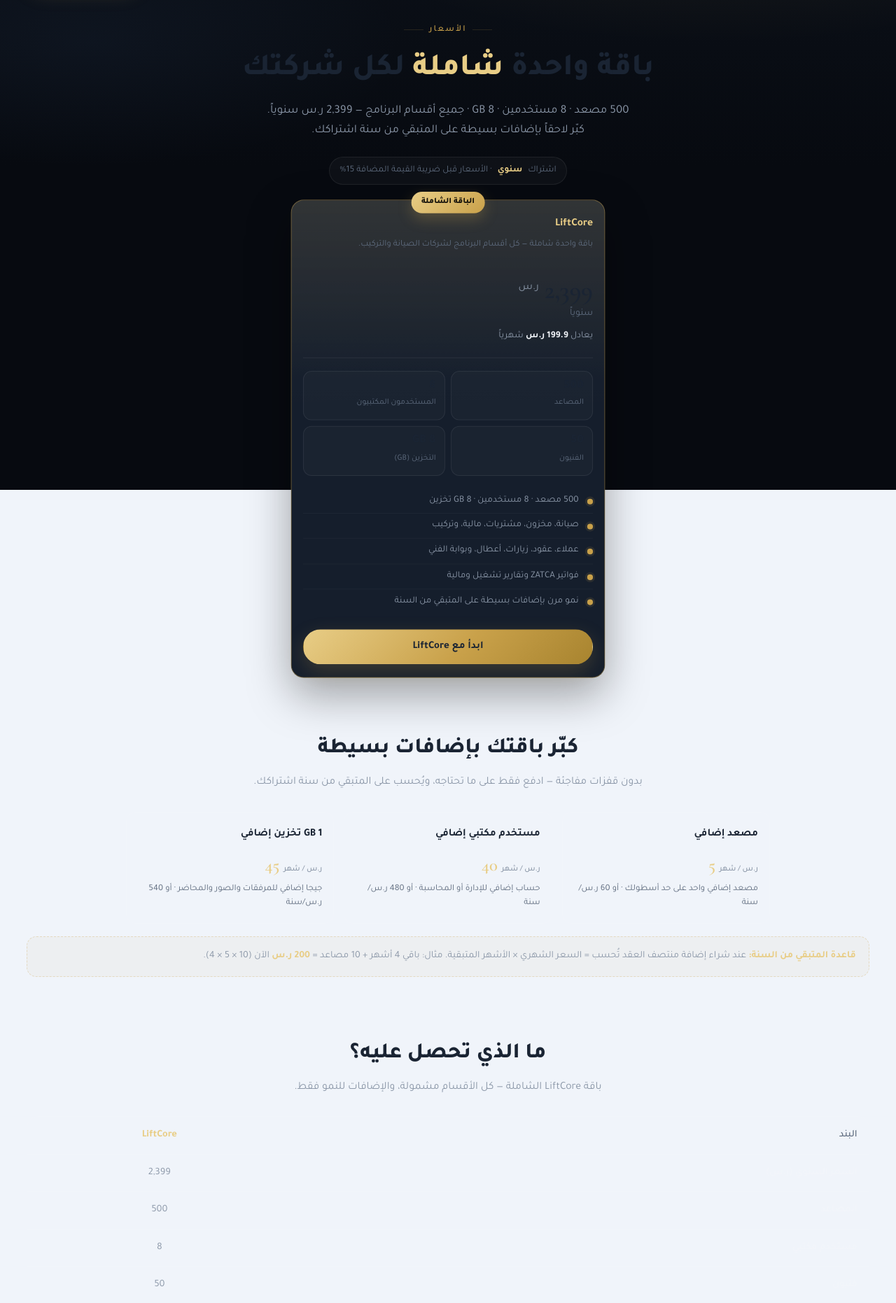
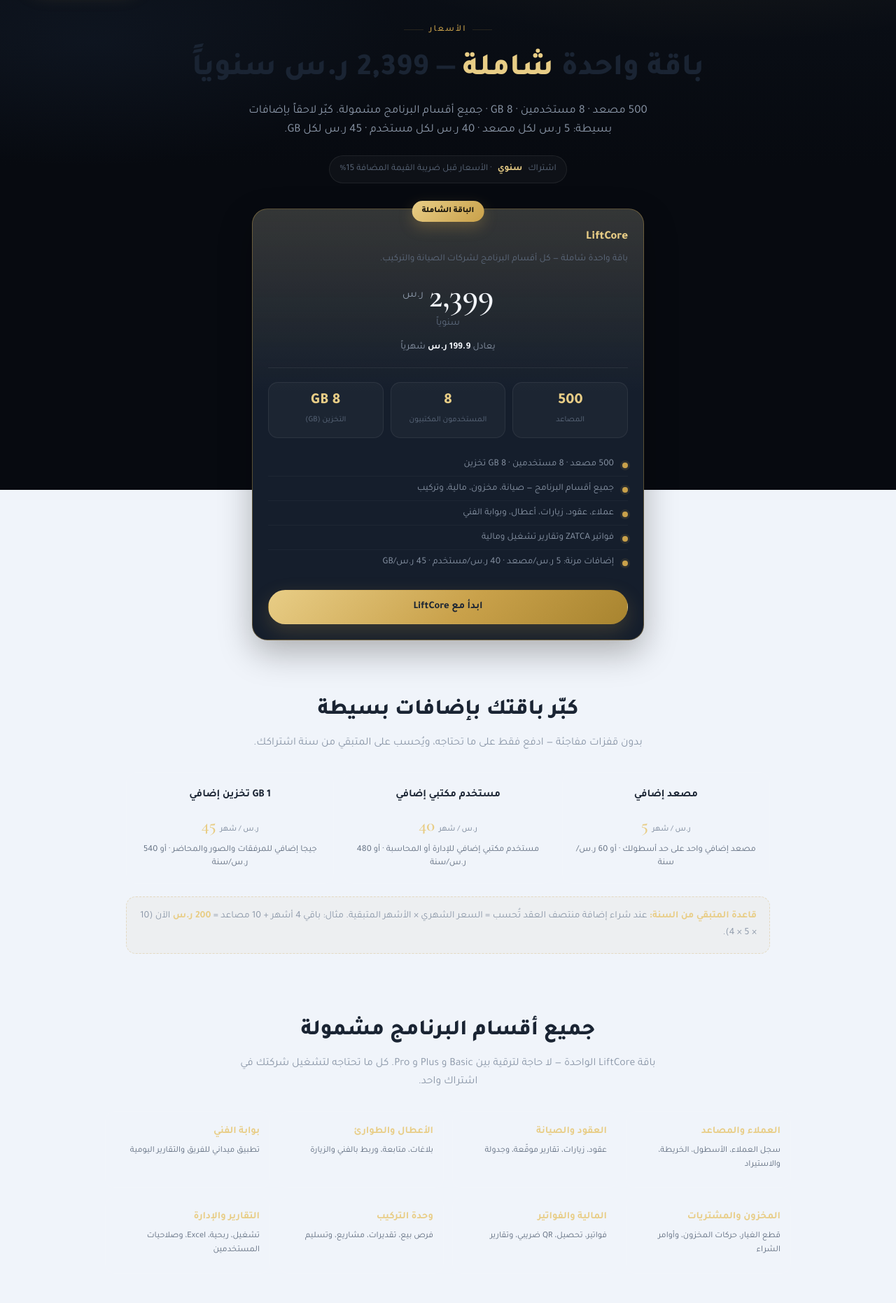
Before and after one commit to mohqawashy-art/elevator-app, a Flask app: page /pricing in a window 1280 px wide. Shown: the part 100-1962 px from the top of the page at 70% size. Run offline with Flask 3, Linux system fonts and the light colour scheme; data comes from the database, SQL or seed files in the repository; data that the repository does not hold is empty; some libraries are stand-ins or nearby versions.

Commit message:
Refresh public pricing page for single LiftCore plan.
Show 500/8/8 GB limits, included modules grid, updated SEO, and clearer addon pricing on liftcoreapp.com/pricing.

Co-authored-by: Cursor <cursoragent@cursor.com>

```diff
--- a/templates/pricing.html
+++ b/templates/pricing.html
@@ -10,10 +10,10 @@
 <link rel="preconnect" href="https://fonts.googleapis.com">
 <link rel="preconnect" href="https://fonts.gstatic.com" crossorigin>
 <link href="https://fonts.googleapis.com/css2?family=Tajawal:wght@400;500;700;800&family=Cormorant+Garamond:wght@500;600;700&display=swap" rel="stylesheet">
-<link rel="stylesheet" href="{{ url_for('static', filename='liftcore-marketing.css') }}?v=4">
+<link rel="stylesheet" href="{{ url_for('static', filename='liftcore-marketing.css') }}?v=5">
 <style>
 .hero{
-  padding:28px 0 18px;text-align:center;max-width:720px;margin:0 auto;
+  padding:28px 0 18px;text-align:center;max-width:760px;margin:0 auto;
 }
 .eyebrow{
   display:inline-flex;align-items:center;gap:8px;
@@ -29,7 +29,7 @@
 }
 .hero h1 em{font-style:normal;color:var(--mkt-gold-light);font-weight:800}
 .hero p{
-  color:var(--mkt-muted);font-size:1.05rem;max-width:520px;margin:0 auto 22px;
+  color:var(--mkt-muted);font-size:1.05rem;max-width:620px;margin:0 auto 22px;line-height:1.65;
   opacity:0;animation:mkt-rise .9s ease .35s forwards;
 }
 .billing-note{
@@ -41,37 +41,21 @@
 .billing-note strong{color:var(--mkt-gold-light);font-weight:700}
 
 .plans{
-  display:grid;grid-template-columns:minmax(280px,440px);gap:14px;
-  padding:18px 0 10px;align-items:stretch;justify-content:center;
-  max-width:480px;margin:0 auto;
+  display:flex;justify-content:center;padding:18px 0 10px;
 }
 .plan{
-  position:relative;
-  background:linear-gradient(180deg,rgba(255,255,255,.025),transparent 40%), var(--mkt-surface);
-  border:1px solid var(--mkt-line);border-radius:var(--mkt-radius);
-  padding:20px 16px 18px;display:flex;flex-direction:column;
-  box-shadow:var(--mkt-shadow);
-  opacity:0;transform:translateY(22px);
-  animation:plan-in .85s cubic-bezier(.2,.8,.2,1) forwards;
-}
-.plan:nth-child(1){animation-delay:.12s}
-.plan:nth-child(2){animation-delay:.22s}
-.plan:nth-child(3){animation-delay:.32s}
-.plan:nth-child(4){animation-delay:.42s}
-@keyframes plan-in{to{opacity:1;transform:none}}
-.plan-featured{
+  position:relative;width:100%;max-width:560px;
   background:
-    linear-gradient(180deg, rgba(201,161,74,.12), transparent 38%),
+    linear-gradient(180deg, rgba(201,161,74,.14), transparent 42%),
     linear-gradient(180deg,rgba(255,255,255,.03),transparent 45%),
     var(--mkt-surface2);
-  border-color:rgba(201,161,74,.42);
-  transform:translateY(10px) scale(1.02);z-index:2;
-  animation-name:plan-in-feat;
+  border:1px solid rgba(201,161,74,.38);border-radius:22px;
+  padding:26px 22px 22px;display:flex;flex-direction:column;
+  box-shadow:0 18px 48px rgba(0,0,0,.28);
+  opacity:0;transform:translateY(22px);
+  animation:plan-in .85s cubic-bezier(.2,.8,.2,1) .12s forwards;
 }
-@keyframes plan-in-feat{
-  from{opacity:0;transform:translateY(28px) scale(1.02)}
-  to{opacity:1;transform:translateY(-8px) scale(1.02)}
-}
+@keyframes plan-in{to{opacity:1;transform:none}}
 .badge{
   position:absolute;top:-12px;left:50%;transform:translateX(-50%);
   background:linear-gradient(135deg,#e8cd86,#c9a14a);
@@ -79,48 +63,48 @@
   padding:5px 14px;border-radius:999px;white-space:nowrap;
   box-shadow:0 8px 20px rgba(201,161,74,.28);
 }
-.plan-name{font-size:.95rem;font-weight:700;color:var(--mkt-gold-light);margin-bottom:6px}
-.plan-tag{color:var(--mkt-muted2);font-size:.78rem;margin-bottom:16px;min-height:3.2em;line-height:1.45}
-.price-row{display:flex;align-items:flex-end;gap:8px;margin-bottom:4px}
+.plan-name{font-size:1.05rem;font-weight:800;color:var(--mkt-gold-light);margin-bottom:6px}
+.plan-tag{color:var(--mkt-muted2);font-size:.84rem;margin-bottom:18px;line-height:1.55}
+.price-row{display:flex;align-items:flex-end;justify-content:center;gap:8px;margin-bottom:4px}
 .price{
-  font-family:'Cormorant Garamond',serif;font-size:2.2rem;font-weight:600;
-  line-height:1;direction:ltr;
+  font-family:'Cormorant Garamond',serif;font-size:3rem;font-weight:600;
+  line-height:1;direction:ltr;color:var(--mkt-text);
 }
-.price-currency{font-size:.95rem;color:var(--mkt-muted);margin-bottom:8px}
-.price-period{color:var(--mkt-muted2);font-size:.84rem;margin-bottom:10px}
+.price-currency{font-size:1rem;color:var(--mkt-muted);margin-bottom:10px}
+.price-period{color:var(--mkt-muted2);font-size:.88rem;margin-bottom:10px;text-align:center}
 .price-month{
-  color:var(--mkt-muted);font-size:.82rem;margin-bottom:18px;
+  color:var(--mkt-muted);font-size:.84rem;margin-bottom:20px;text-align:center;
   padding-bottom:18px;border-bottom:1px solid var(--mkt-line);
 }
 .price-month strong{color:var(--mkt-text);font-weight:700}
-.limits{display:grid;grid-template-columns:1fr 1fr;gap:8px;margin-bottom:18px}
+.limits{display:grid;grid-template-columns:repeat(3,1fr);gap:10px;margin-bottom:20px}
 .limit{
-  background:rgba(255,255,255,.025);border:1px solid var(--mkt-line);
-  border-radius:12px;padding:10px 12px;
+  background:rgba(255,255,255,.03);border:1px solid var(--mkt-line);
+  border-radius:14px;padding:14px 10px;text-align:center;
 }
-.limit b{display:block;font-size:1.05rem;font-weight:800;line-height:1.2}
-.limit span{font-size:.72rem;color:var(--mkt-muted2)}
+.limit b{display:block;font-size:1.35rem;font-weight:800;line-height:1.2;color:var(--mkt-gold-light)}
+.limit span{font-size:.72rem;color:var(--mkt-muted2);display:block;margin-top:4px}
 .features{list-style:none;margin:0 0 22px;flex:1}
 .features li{
-  position:relative;padding:6px 0 6px 0;padding-inline-start:20px;
-  font-size:.82rem;color:var(--mkt-muted);
+  position:relative;padding:7px 0 7px 0;padding-inline-start:20px;
+  font-size:.84rem;color:var(--mkt-muted);line-height:1.5;
   border-bottom:1px solid rgba(255,255,255,.035);
 }
 .features li:last-child{border-bottom:none}
 .features li::before{
-  content:"";position:absolute;inset-inline-start:0;top:14px;
+  content:"";position:absolute;inset-inline-start:0;top:15px;
   width:8px;height:8px;border-radius:50%;
   background:var(--mkt-gold);box-shadow:0 0 0 3px rgba(201,161,74,.12);
 }
 
 .section{padding:64px 0 20px}
-.section-head{text-align:center;max-width:560px;margin:0 auto 28px}
+.section-head{text-align:center;max-width:620px;margin:0 auto 28px}
 .section-head h2{font-size:clamp(1.45rem,3.4vw,1.95rem);font-weight:800;margin-bottom:8px}
-.section-head p{color:var(--mkt-muted);font-size:.98rem}
+.section-head p{color:var(--mkt-muted);font-size:.98rem;line-height:1.65}
 .addons{display:grid;grid-template-columns:repeat(3,1fr);gap:14px;max-width:920px;margin:0 auto}
 .addon{
   background:rgba(255,255,255,.02);border:1px solid var(--mkt-line);
-  border-radius:14px;padding:18px 16px;
+  border-radius:14px;padding:18px 16px;text-align:center;
   transition:border-color .25s ease, background .25s ease;
 }
 .addon:hover{border-color:var(--mkt-hair);background:rgba(201,161,74,.04)}
@@ -134,20 +118,19 @@
 .note-box{
   margin-top:18px;border:1px dashed rgba(201,161,74,.28);
   background:rgba(201,161,74,.05);border-radius:14px;padding:16px 18px;
-  color:var(--mkt-muted);font-size:.88rem;
+  color:var(--mkt-muted);font-size:.88rem;max-width:920px;margin-inline:auto;
 }
 .note-box strong{color:var(--mkt-gold-light)}
 
-.compare{overflow:auto;border:1px solid var(--mkt-line);border-radius:16px;background:rgba(255,255,255,.015)}
-table{width:100%;border-collapse:collapse;min-width:640px}
-th,td{padding:14px 16px;text-align:right;border-bottom:1px solid var(--mkt-line);font-size:.9rem}
-th{color:var(--mkt-muted2);font-weight:500;background:rgba(255,255,255,.02)}
-th.plan-col{color:var(--mkt-gold-light);font-weight:700;text-align:center}
-td:not(:first-child){text-align:center;color:var(--mkt-muted)}
-td:first-child{color:var(--mkt-text);font-weight:500}
-tr:last-child td{border-bottom:none}
-.check{color:var(--mkt-ok);font-weight:700}
-.dash{color:var(--mkt-muted2)}
+.modules{
+  display:grid;grid-template-columns:repeat(4,1fr);gap:12px;max-width:980px;margin:0 auto;
+}
+.module{
+  background:rgba(255,255,255,.02);border:1px solid var(--mkt-line);border-radius:14px;
+  padding:16px 14px;min-height:110px;
+}
+.module h3{font-size:.9rem;font-weight:700;color:var(--mkt-gold-light);margin-bottom:6px}
+.module p{font-size:.78rem;color:var(--mkt-muted2);line-height:1.55;margin:0}
 
 .cta{
   margin:56px 0 30px;text-align:center;padding:42px 28px;border-radius:22px;
@@ -186,17 +169,17 @@ tr:last-child td{border-bottom:none}
 .contact-card .v{font-size:1.02rem;font-weight:700;color:var(--mkt-gold-light);word-break:break-all}
 .contact-card + .contact-card{margin-top:10px}
 
-@media (max-width:1100px){
-  .plans{grid-template-columns:repeat(2,1fr);max-width:720px;margin:0 auto}
-  .plan-featured{animation-name:plan-in;transform:none}
+@media (max-width:980px){
+  .modules{grid-template-columns:repeat(2,1fr)}
 }
 @media (max-width:820px) and (min-width:641px){
   .addons{grid-template-columns:1fr 1fr}
 }
 @media (max-width:640px){
-  .plans{grid-template-columns:1fr;max-width:420px}
-  .addons{grid-template-columns:1fr}
+  .limits{grid-template-columns:1fr}
+  .modules,.addons{grid-template-columns:1fr}
   .contact{grid-template-columns:1fr}
+  .price{font-size:2.4rem}
 }
 </style>
 </head>
@@ -216,16 +199,16 @@ tr:last-child td{border-bottom:none}
 
   <section class="hero">
     <div class="eyebrow">الأسعار</div>
-    <h1>باقة واحدة <em>شاملة</em> لكل شركتك</h1>
-    <p>500 مصعد · 8 مستخدمين · 8 GB · جميع أقسام البرنامج — 2,399 ر.س سنوياً. كبّر لاحقاً بإضافات بسيطة على المتبقي من سنة اشتراكك.</p>
+    <h1>باقة واحدة <em>شاملة</em> — 2,399 ر.س سنوياً</h1>
+    <p>500 مصعد · 8 مستخدمين · 8 GB · جميع أقسام البرنامج مشمولة. كبّر لاحقاً بإضافات بسيطة: 5 ر.س لكل مصعد · 40 ر.س لكل مستخدم · 45 ر.س لكل GB.</p>
     <div class="billing-note">اشتراك <strong>سنوي</strong> · الأسعار قبل ضريبة القيمة المضافة 15%</div>
   </section>
 
   <section class="plans" aria-label="باقات الاشتراك">
     {% for plan in plans %}
-    <article class="plan{% if plan.featured %} plan-featured{% endif %}">
+    <article class="plan">
       {% if plan.badge %}<div class="badge">{{ plan.badge }}</div>{% endif %}
-      <div class="plan-name">{{ plan.label }}</div>
+      <div class="plan-name">{{ plan.label_ar or plan.label }}</div>
       <div class="plan-tag">{{ plan.blurb }}</div>
       <div class="price-row">
         <div class="price">{{ plan.yearly_display }}</div>
@@ -273,36 +256,22 @@ tr:last-child td{border-bottom:none}
 
   <section class="section">
     <div class="section-head">
-      <h2>ما الذي تحصل عليه؟</h2>
-      <p>باقة LiftCore الشاملة — كل الأقسام مشمولة، والإضافات للنمو فقط.</p>
+      <h2>جميع أقسام البرنامج مشمولة</h2>
+      <p>باقة LiftCore الواحدة — لا حاجة لترقية بين Basic و Plus و Pro. كل ما تحتاجه لتشغيل شركتك في اشتراك واحد.</p>
     </div>
-    <div class="compare">
-      <table>
-        <thead>
-          <tr>
-            <th>البند</th>
-            {% for label in plan_labels %}
-            <th class="plan-col">{{ label }}</th>
-            {% endfor %}
-          </tr>
-        </thead>
-        <tbody>
-          {% for row in compare_rows %}
-          <tr>
-            <td>{{ row.label }}</td>
-            {% for cell in row.cells %}
-            <td class="{% if row.is_check %}{% if cell == '✓' %}check{% else %}dash{% endif %}{% endif %}">{{ cell }}</td>
-            {% endfor %}
-          </tr>
-          {% endfor %}
-        </tbody>
-      </table>
+    <div class="modules">
+      {% for mod in included_modules %}
+      <div class="module">
+        <h3>{{ mod.title }}</h3>
+        <p>{{ mod.desc }}</p>
+      </div>
+      {% endfor %}
     </div>
   </section>
 
   <section class="cta" id="cta">
     <h2>جاهز تشغّل شركتك على LiftCore؟</h2>
-    <p>تجربة مناسبة لحجمك، وحدود واضحة، ونمو بإضافات بسيطة بدون تعقيد.</p>
+    <p>باقة واحدة واضحة — 2,399 ر.س سنوياً — ونمو بإضافات بسيطة بدون تعقيد.</p>
     <div class="cta-actions">
       <a class="mkt-btn mkt-btn-gold" href="{{ signup_href }}"{% if signup_external %} target="_blank" rel="noopener"{% endif %}>{% if signup_open %}إنشاء حساب{% else %}اطلب عرضاً تجريبياً{% endif %}</a>
       <a class="mkt-btn mkt-btn-outline" href="#contact">تواصل المبيعات</a>
```
Also changed, not shown: marketing_site.py (+31 -9 lines), tests/test_marketing_pages.py (+7 -0 lines).
